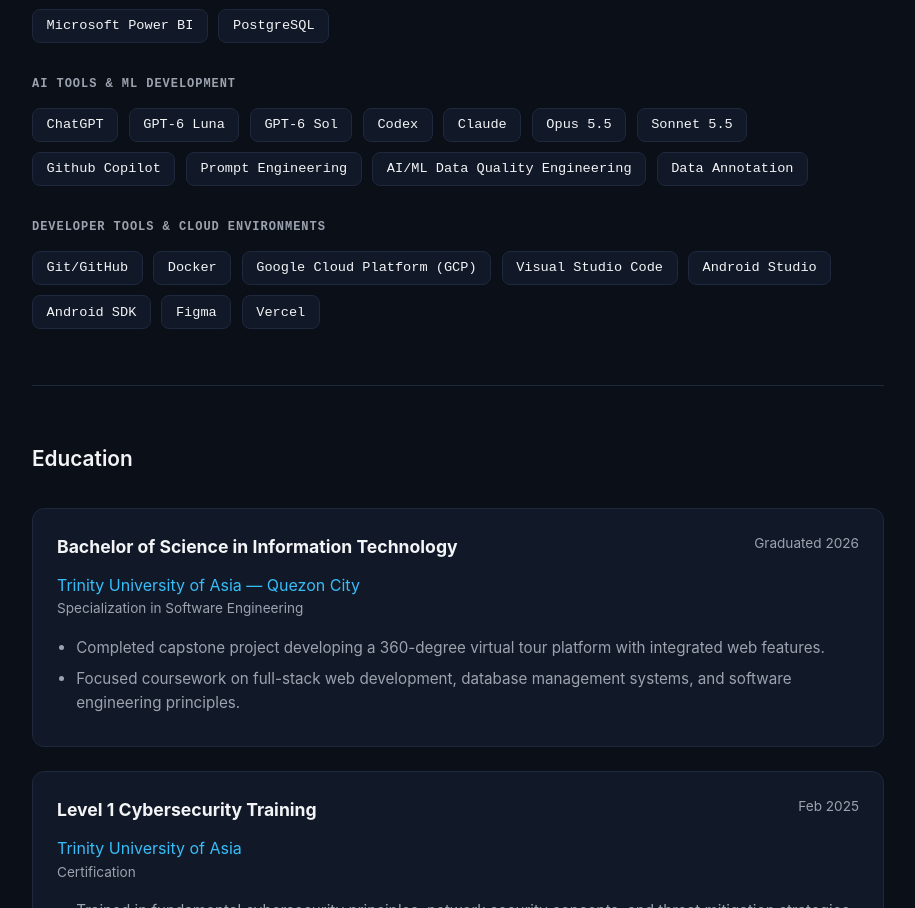
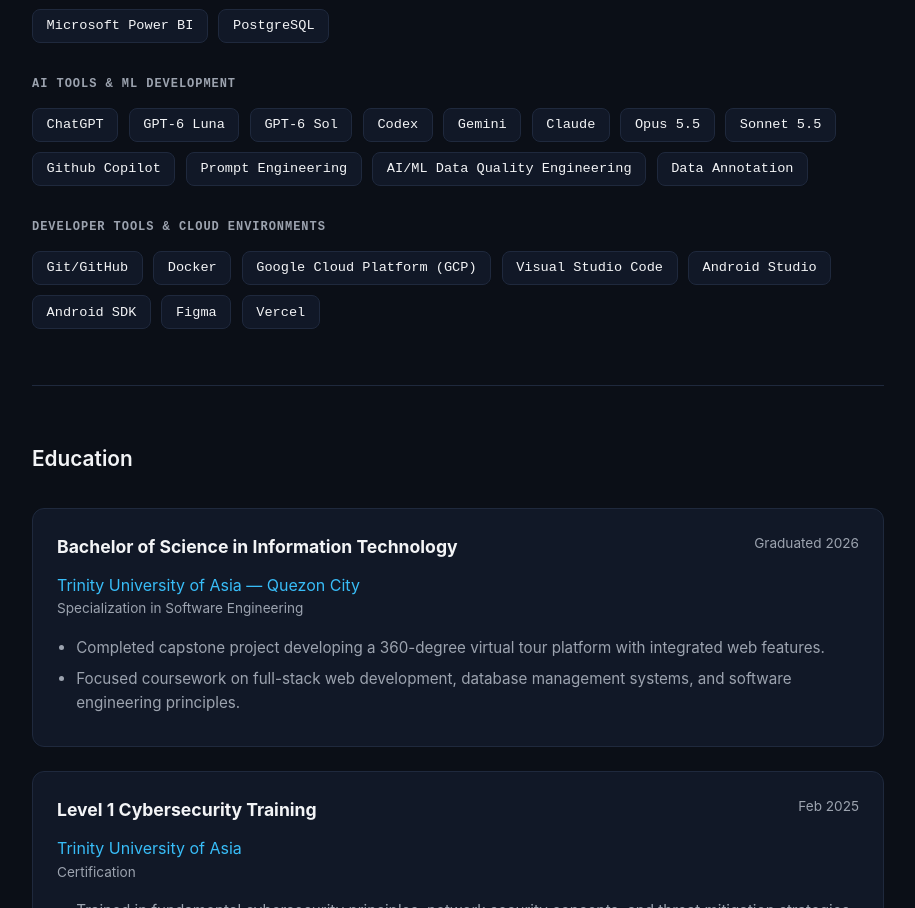
Before and after one commit to jsevvy1-cyber/jan-allen-sevilla-portfolio, a React (Vite) app in the folder portfolio-react/: page / in a window 1280 px wide. Shown: the part 1273-2181 px from the top of the page, without its empty margins (182-1097 px from the left). Built offline with nearby package versions, Linux system fonts and the light colour scheme.

Commit message:
update: tech

```diff
--- a/portfolio-react/src/components/Techstack.jsx
+++ b/portfolio-react/src/components/Techstack.jsx
@@ -34,7 +34,7 @@
     {
       category: "AI Tools & ML Development",
       skills: [
-        "ChatGPT", "GPT-6 Luna", "GPT-6 Sol", "Codex",
+        "ChatGPT", "GPT-6 Luna", "GPT-6 Sol", "Codex", "Gemini",
         "Claude", "Opus 5.5", "Sonnet 5.5", "Github Copilot", "Prompt Engineering", "AI/ML Data Quality Engineering", "Data Annotation"
       ]
     },
```
